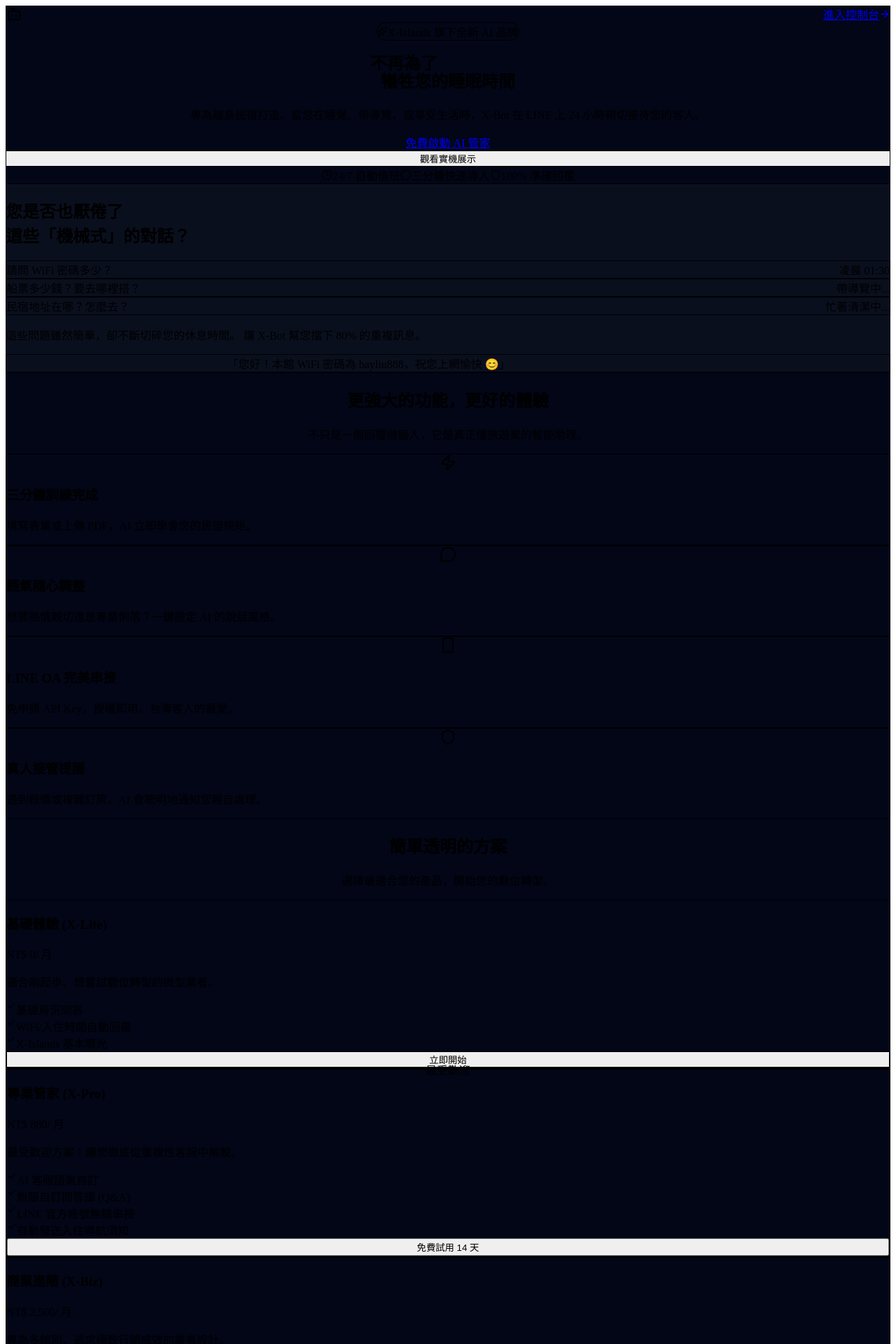
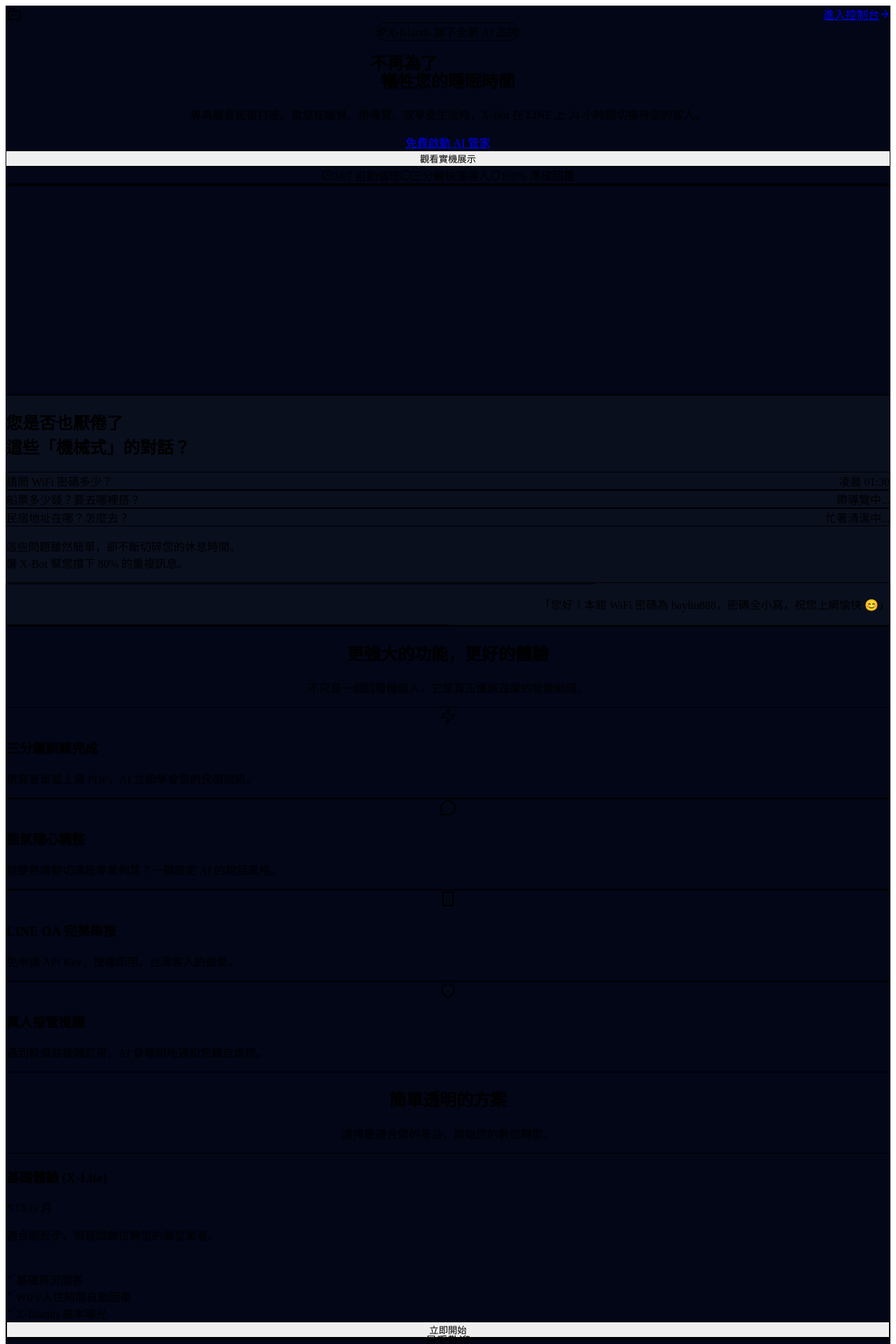
Before and after one commit to autoben66-alt/x-bot-pro, a Next.js app: page / in a window 1280 px wide. Shown: the top 1920 px of the page at 70% size. Built offline with nearby package versions, Linux system fonts and the light colour scheme.

Commit message:
頁面調整

```diff
--- a/src/app/page.tsx
+++ b/src/app/page.tsx
@@ -40,16 +40,16 @@ export default function LandingPage() {
   return (
     <div className="min-h-screen bg-[#020617] font-sans text-slate-100 overflow-x-hidden selection:bg-indigo-500/30">
 
-      {/* 背景裝飾光暈 */}
+      {/* 背景裝飾光暈 - 優化透明度與顏色層次 */}
       <div className="fixed top-0 left-0 w-full h-full overflow-hidden pointer-events-none z-0">
-        <div className="absolute top-[-10%] left-[-10%] w-[40%] h-[40%] bg-indigo-600/10 rounded-full blur-[120px]"></div>
-        <div className="absolute bottom-[-10%] right-[-10%] w-[40%] h-[40%] bg-cyan-600/10 rounded-full blur-[120px]"></div>
+        <div className="absolute top-[-5%] left-[-5%] w-[50%] h-[50%] bg-indigo-600/20 rounded-full blur-[120px]"></div>
+        <div className="absolute bottom-[-5%] right-[-5%] w-[50%] h-[50%] bg-blue-600/10 rounded-full blur-[120px]"></div>
       </div>
 
       {/* 導覽列 */}
       <nav className="container mx-auto px-6 py-8 flex justify-between items-center relative z-50">
         <div className="flex items-center space-x-2">
-          <div className="w-10 h-10 bg-gradient-to-tr from-indigo-500 to-cyan-400 rounded-xl flex items-center justify-center shadow-lg shadow-indigo-500/20">
+          <div className="w-10 h-10 bg-gradient-to-tr from-indigo-500 to-blue-400 rounded-xl flex items-center justify-center shadow-lg shadow-indigo-500/20">
             <Bot size={24} className="text-white" />
           </div>
           <span className="text-2xl font-black tracking-tight bg-clip-text text-transparent bg-gradient-to-r from-white to-slate-400">
@@ -61,7 +61,6 @@ export default function LandingPage() {
           <a href="#features" className="hover:text-white transition">功能特色</a>
           <a href="#process" className="hover:text-white transition">運作流程</a>
           <a href="#pricing" className="hover:text-white transition">方案計價</a>
-          <a href="#" className="hover:text-white transition">關於我們</a>
         </div>
 
         <Link
@@ -73,19 +72,19 @@ export default function LandingPage() {
       </nav>
 
       {/* 英雄區塊 (Hero Section) */}
-      <section className="relative pt-20 pb-32 px-6 z-10">
+      <section className="relative pt-12 pb-32 px-6 z-10">
         <div className="container mx-auto text-center">
-          <div className="inline-flex items-center space-x-2 px-4 py-2 rounded-full border border-indigo-500/30 bg-indigo-500/5 text-indigo-300 text-sm font-bold mb-8 animate-fade-in">
+          <div className="inline-flex items-center space-x-2 px-4 py-2 rounded-full border border-indigo-500/30 bg-indigo-500/10 text-indigo-300 text-sm font-bold mb-8">
             <Sparkles size={14} />
             <span>X-Islands 旗下全新 AI 品牌</span>
           </div>
 
-          <h1 className="text-6xl md:text-8xl font-black mb-8 leading-[1.1] tracking-tighter">
-            不再為了 <span className="bg-clip-text text-transparent bg-gradient-to-r from-indigo-400 to-cyan-400 italic">重複的問題</span> <br />
+          <h1 className="text-5xl md:text-7xl lg:text-8xl font-black mb-8 leading-[1.1] tracking-tighter">
+            不再為了 <span className="bg-clip-text text-transparent bg-gradient-to-r from-indigo-400 to-blue-400 italic">重複的問題</span> <br />
             犧牲您的睡眠時間
           </h1>
 
-          <p className="text-xl md:text-2xl text-slate-400 mb-12 max-w-3xl mx-auto leading-relaxed font-medium">
+          <p className="text-lg md:text-xl text-slate-400 mb-12 max-w-3xl mx-auto leading-relaxed font-medium px-4">
             專為離島民宿打造。當您在睡覺、帶導覽、或享受生活時，<br className="hidden md:block" />
             X-Bot 在 LINE 上 24 小時親切接待您的客人。
           </p>
@@ -93,7 +92,7 @@ export default function LandingPage() {
           <div className="flex flex-col sm:flex-row justify-center items-center space-y-4 sm:space-y-0 sm:space-x-6">
             <Link
               href="/dashboard"
-              className="w-full sm:w-auto bg-gradient-to-r from-indigo-600 to-indigo-500 text-white px-10 py-5 rounded-2xl font-black text-xl hover:shadow-[0_0_30px_rgba(79,70,229,0.4)] transition-all transform hover:-translate-y-1 active:scale-95"
+              className="w-full sm:w-auto bg-gradient-to-r from-indigo-600 to-blue-500 text-white px-10 py-5 rounded-2xl font-black text-xl hover:shadow-[0_0_30px_rgba(79,70,229,0.4)] transition-all transform hover:-translate-y-1 active:scale-95"
             >
               免費啟動 AI 管家
             </Link>
@@ -109,14 +108,42 @@ export default function LandingPage() {
             <div className="flex items-center space-x-2"><Shield size={16}/> <span>100% 準確回覆</span></div>
           </div>
         </div>
+
+        {/* 修正後的模擬介面預覽圖 - 移除不穩定的 transform */}
+        <div className="mt-20 relative w-full max-w-5xl mx-auto">
+           <div className="w-full h-[300px] md:h-[450px] bg-slate-900 rounded-2xl border border-slate-800 shadow-2xl overflow-hidden flex flex-col md:flex-row shadow-indigo-500/10 transition-all hover:border-slate-700">
+              <div className="w-full md:w-1/3 border-b md:border-b-0 md:border-r border-slate-800 p-4 bg-slate-950/50">
+                <div className="h-4 w-24 bg-slate-800 rounded mb-6"></div>
+                <div className="space-y-3">
+                  <div className="h-8 w-full bg-slate-800 rounded"></div>
+                  <div className="h-8 w-full bg-slate-800 rounded"></div>
+                  <div className="h-8 w-full bg-indigo-600/20 border border-indigo-500/30 rounded flex items-center px-3">
+                    <div className="w-2 h-2 rounded-full bg-indigo-500 mr-2"></div>
+                    <div className="h-2 w-16 bg-indigo-500/50 rounded"></div>
+                  </div>
+                </div>
+              </div>
+              <div className="flex-1 p-6 flex flex-col bg-slate-900">
+                <div className="h-8 w-48 bg-slate-800 rounded mb-8"></div>
+                <div className="flex-1 space-y-4">
+                  <div className="flex justify-end"><div className="h-12 w-48 md:w-64 bg-indigo-500/40 rounded-2xl rounded-tr-none border border-indigo-500/30"></div></div>
+                  <div className="flex justify-start"><div className="h-20 w-64 md:w-80 bg-slate-800 rounded-2xl rounded-tl-none border border-slate-700 flex flex-col justify-center px-4 space-y-2">
+                    <div className="h-2 w-full bg-slate-600 rounded"></div>
+                    <div className="h-2 w-2/3 bg-slate-600 rounded"></div>
+                  </div></div>
+                  <div className="flex justify-end"><div className="h-12 w-32 md:w-48 bg-indigo-500/40 rounded-2xl rounded-tr-none border border-indigo-500/30"></div></div>
+                </div>
+              </div>
+           </div>
+        </div>
       </section>
 
       {/* 情境共鳴區塊 (The Struggle) */}
-      <section className="py-24 bg-[#0a0f1e] border-y border-slate-800/50">
-        <div className="container mx-auto px-6">
+      <section className="py-24 bg-[#0a0f1e] border-y border-slate-800/50 relative overflow-hidden">
+        <div className="container mx-auto px-6 relative z-10">
           <div className="grid grid-cols-1 lg:grid-cols-2 gap-16 items-center">
             <div>
-              <h2 className="text-4xl md:text-5xl font-black mb-8 leading-tight">
+              <h2 className="text-4xl md:text-5xl font-black mb-8 leading-tight text-white">
                 您是否也厭倦了 <br />
                 這些「機械式」的對話？
               </h2>
@@ -126,39 +153,42 @@ export default function LandingPage() {
                   { q: "船票多少錢？要去哪裡搭？", time: "帶導覽中..." },
                   { q: "民宿地址在哪？怎麼去？", time: "忙著清潔中..." }
                 ].map((item, i) => (
-                  <div key={i} className="bg-slate-900/50 border border-slate-800 p-5 rounded-2xl flex justify-between items-center group hover:border-indigo-500/30 transition">
+                  <div key={i} className="bg-slate-900/80 border border-slate-800 p-5 rounded-2xl flex justify-between items-center group hover:border-indigo-500/40 transition-colors">
                     <div className="flex items-center">
-                      <div className="w-2 h-2 rounded-full bg-red-500 mr-4"></div>
-                      <span className="text-lg font-medium text-slate-300">{item.q}</span>
+                      <div className="w-2 h-2 rounded-full bg-red-500 mr-4 shadow-[0_0_8px_rgba(239,68,68,0.5)]"></div>
+                      <span className="text-lg font-medium text-slate-200">{item.q}</span>
                     </div>
-                    <span className="text-xs text-slate-500 font-bold">{item.time}</span>
+                    <span className="text-xs text-slate-500 font-bold uppercase tracking-wider">{item.time}</span>
                   </div>
                 ))}
               </div>
-              <p className="mt-8 text-slate-400 text-lg">
+              <p className="mt-8 text-slate-400 text-lg leading-relaxed">
                 這些問題雖然簡單，卻不斷切碎您的休息時間。
-                <span className="text-indigo-400 font-bold"> 讓 X-Bot 幫您擋下 80% 的重複訊息。</span>
+                <span className="text-indigo-400 font-bold block mt-2"> 讓 X-Bot 幫您擋下 80% 的重複訊息。</span>
               </p>
             </div>
-            <div className="relative">
-              <div className="absolute inset-0 bg-indigo-500/20 blur-[80px] rounded-full"></div>
-              <div className="relative bg-slate-800 rounded-3xl p-6 border border-slate-700 shadow-2xl">
-                <div className="flex items-center space-x-2 mb-6">
-                  <div className="w-3 h-3 rounded-full bg-red-400"></div>
-                  <div className="w-3 h-3 rounded-full bg-amber-400"></div>
-                  <div className="w-3 h-3 rounded-full bg-emerald-400"></div>
+
+            <div className="relative p-1">
+              <div className="absolute inset-0 bg-indigo-600/20 blur-[60px] rounded-full"></div>
+              <div className="relative bg-slate-900/90 rounded-3xl p-8 border border-slate-700 shadow-2xl backdrop-blur-sm">
+                <div className="flex items-center space-x-2 mb-8">
+                  <div className="w-3 h-3 rounded-full bg-red-500"></div>
+                  <div className="w-3 h-3 rounded-full bg-amber-500"></div>
+                  <div className="w-3 h-3 rounded-full bg-emerald-500"></div>
                 </div>
-                <div className="space-y-4">
+                <div className="space-y-6">
                   <div className="flex justify-start">
-                    <div className="bg-slate-700 h-10 w-2/3 rounded-xl rounded-tl-none animate-pulse"></div>
+                    <div className="bg-slate-800 h-10 w-2/3 rounded-xl rounded-tl-none border border-slate-700 opacity-50"></div>
                   </div>
                   <div className="flex justify-end">
-                    <div className="bg-indigo-600 h-12 w-3/4 rounded-xl rounded-tr-none flex items-center px-4 text-sm font-bold">
-                      「您好！本館 WiFi 密碼為 bayliu888，祝您上網愉快 😊」
+                    <div className="bg-gradient-to-r from-indigo-600 to-indigo-500 p-4 rounded-2xl rounded-tr-none shadow-lg shadow-indigo-500/20 max-w-[90%]">
+                      <p className="text-sm font-bold text-white leading-relaxed">
+                        「您好！本館 WiFi 密碼為 bayliu888，密碼全小寫，祝您上網愉快 😊」
+                      </p>
                     </div>
                   </div>
                   <div className="flex justify-start">
-                    <div className="bg-slate-700 h-10 w-1/2 rounded-xl rounded-tl-none"></div>
+                    <div className="bg-slate-800 h-10 w-1/2 rounded-xl rounded-tl-none border border-slate-700 opacity-50"></div>
                   </div>
                 </div>
               </div>
@@ -170,7 +200,7 @@ export default function LandingPage() {
       {/* 功能特色 (Features) */}
       <section id="features" className="py-32 container mx-auto px-6">
         <div className="text-center mb-20">
-          <h2 className="text-4xl md:text-5xl font-black mb-6">更強大的功能，更好的體驗</h2>
+          <h2 className="text-4xl md:text-5xl font-black mb-6 text-white">更強大的功能，更好的體驗</h2>
           <p className="text-slate-400 text-lg max-w-2xl mx-auto">不只是一個回覆機器人，它是真正懂旅遊業的智能助理。</p>
         </div>
 
@@ -197,11 +227,11 @@ export default function LandingPage() {
               desc: "遇到殺價或複雜訂房，AI 會聰明地通知您親自處理。"
             }
           ].map((feature, i) => (
-            <div key={i} className="bg-white/5 border border-slate-800 p-8 rounded-3xl hover:bg-white/10 transition group">
-              <div className="w-12 h-12 bg-indigo-500/20 rounded-xl flex items-center justify-center mb-6 text-indigo-400 group-hover:scale-110 transition">
+            <div key={i} className="bg-slate-900/50 border border-slate-800 p-8 rounded-3xl hover:bg-slate-800 transition-all hover:border-indigo-500/30 group">
+              <div className="w-12 h-12 bg-indigo-500/20 rounded-xl flex items-center justify-center mb-6 text-indigo-400 group-hover:scale-110 transition-transform">
                 {feature.icon}
               </div>
-              <h3 className="text-xl font-bold mb-3">{feature.title}</h3>
+              <h3 className="text-xl font-bold mb-3 text-white">{feature.title}</h3>
               <p className="text-slate-400 text-sm leading-relaxed">{feature.desc}</p>
             </div>
           ))}
@@ -212,7 +242,7 @@ export default function LandingPage() {
       <section id="pricing" className="py-32 bg-[#020617] relative">
         <div className="container mx-auto px-6">
           <div className="text-center mb-20">
-            <h2 className="text-4xl md:text-5xl font-black mb-6">簡單透明的方案</h2>
+            <h2 className="text-4xl md:text-5xl font-black mb-6 text-white">簡單透明的方案</h2>
             <p className="text-slate-400 text-lg">選擇最適合您的產品，開始您的數位轉型。</p>
           </div>
 
@@ -220,24 +250,24 @@ export default function LandingPage() {
             {pricingPlans.map((plan, i) => (
               <div
                 key={i}
-                className={`relative rounded-3xl p-8 flex flex-col ${
+                className={`relative rounded-3xl p-8 flex flex-col transition-all hover:translate-y-[-8px] ${
                   plan.highlight
-                  ? 'bg-gradient-to-b from-indigo-600/20 to-indigo-900/40 border-2 border-indigo-500 shadow-2xl shadow-indigo-500/20'
-                  : 'bg-slate-900/50 border border-slate-800'
+                  ? 'bg-gradient-to-b from-indigo-900/40 to-[#020617] border-2 border-indigo-500 shadow-2xl shadow-indigo-500/20'
+                  : 'bg-slate-900/30 border border-slate-800'
                 }`}
               >
                 {plan.highlight && (
-                  <div className="absolute top-0 left-1/2 -translate-x-1/2 -translate-y-1/2 bg-indigo-500 text-white text-xs font-black px-4 py-1.5 rounded-full uppercase tracking-widest">
+                  <div className="absolute top-0 left-1/2 -translate-x-1/2 -translate-y-1/2 bg-indigo-500 text-white text-xs font-black px-4 py-1.5 rounded-full uppercase tracking-widest shadow-lg shadow-indigo-500/50">
                     最受歡迎
                   </div>
                 )}
                 <div className="mb-8">
-                  <h3 className="text-xl font-bold mb-2">{plan.name}</h3>
+                  <h3 className="text-xl font-bold mb-2 text-white">{plan.name}</h3>
                   <div className="flex items-baseline space-x-1">
                     <span className="text-4xl font-black text-white">NT$ {plan.price}</span>
-                    <span className="text-slate-500 font-bold">/ 月</span>
+                    <span className="text-slate-500 font-bold text-sm">/ 月</span>
                   </div>
-                  <p className="mt-4 text-slate-400 text-sm leading-relaxed h-12">
+                  <p className="mt-4 text-slate-400 text-sm leading-relaxed min-h-[48px]">
                     {plan.description}
                   </p>
                 </div>
@@ -255,7 +285,7 @@ export default function LandingPage() {
 
                 <button className={`w-full py-4 rounded-2xl font-black transition-all active:scale-95 ${
                   plan.highlight
-                  ? 'bg-indigo-500 text-white hover:bg-indigo-400 shadow-lg shadow-indigo-500/30'
+                  ? 'bg-indigo-600 text-white hover:bg-indigo-500 shadow-lg shadow-indigo-600/30'
                   : 'bg-slate-800 text-white hover:bg-slate-700 border border-slate-700'
                 }`}>
                   {plan.buttonText}
@@ -273,39 +303,39 @@ export default function LandingPage() {
             <div className="mb-8 md:mb-0">
               <div className="flex items-center space-x-2 mb-4">
                 <Bot size={24} className="text-indigo-400" />
-                <span className="text-xl font-black tracking-tight">X-Bot</span>
+                <span className="text-xl font-black tracking-tight text-white">X-Bot</span>
               </div>
-              <p className="text-slate-500 text-sm max-w-xs">
+              <p className="text-slate-500 text-sm max-w-xs leading-relaxed">
                 X-Islands 離島旅遊入口網旗下產品。<br />
                 專注於提升地方觀光產業的數位競爭力。
               </p>
             </div>
 
             <div className="flex space-x-12">
-              <div className="space-y-4">
+              <div className="space-y-4 text-center md:text-left">
                 <h4 className="font-bold text-slate-300 text-sm uppercase tracking-widest">產品</h4>
-                <ul className="space-y-2 text-slate-500 text-sm">
-                  <li><a href="#" className="hover:text-white transition">功能介紹</a></li>
-                  <li><a href="#" className="hover:text-white transition">解決方案</a></li>
-                  <li><a href="#" className="hover:text-white transition">定價方案</a></li>
+                <ul className="space-y-2 text-slate-500 text-sm font-medium">
+                  <li><a href="#" className="hover:text-white transition-colors">功能介紹</a></li>
+                  <li><a href="#" className="hover:text-white transition-colors">解決方案</a></li>
+                  <li><a href="#" className="hover:text-white transition-colors">定價方案</a></li>
                 </ul>
               </div>
-              <div className="space-y-4">
+              <div className="space-y-4 text-center md:text-left">
                 <h4 className="font-bold text-slate-300 text-sm uppercase tracking-widest">公司</h4>
-                <ul className="space-y-2 text-slate-500 text-sm">
-                  <li><a href="#" className="hover:text-white transition">關於我們</a></li>
-                  <li><a href="#" className="hover:text-white transition">隱私政策</a></li>
-                  <li><a href="#" className="hover:text-white transition">服務條款</a></li>
+                <ul className="space-y-2 text-slate-500 text-sm font-medium">
+                  <li><a href="#" className="hover:text-white transition-colors">關於我們</a></li>
+                  <li><a href="#" className="hover:text-white transition-colors">隱私政策</a></li>
+                  <li><a href="#" className="hover:text-white transition-colors">服務條款</a></li>
                 </ul>
               </div>
             </div>
           </div>
 
-          <div className="mt-20 pt-8 border-t border-slate-800/50 flex flex-col md:flex-row justify-between items-center text-slate-600 text-[10px] font-bold uppercase tracking-widest">
+          <div className="mt-20 pt-8 border-t border-slate-800/50 flex flex-col md:flex-row justify-between items-center text-slate-600 text-[10px] font-bold uppercase tracking-widest gap-4">
             <p>© 2024 X-Islands Tech. All Rights Reserved.</p>
-            <div className="mt-4 md:mt-0 flex space-x-6">
-              <a href="https://www.x-islands.com/" className="hover:text-white transition">X-Islands 入口網</a>
-              <a href="#" className="hover:text-white transition">X-Match 媒合網</a>
+            <div className="flex space-x-6">
+              <a href="https://www.x-islands.com/" className="hover:text-white transition-colors">X-Islands 入口網</a>
+              <a href="https://x-match-platform.vercel.app/" className="hover:text-white transition-colors">X-Match 媒合網</a>
             </div>
           </div>
         </div>
```
